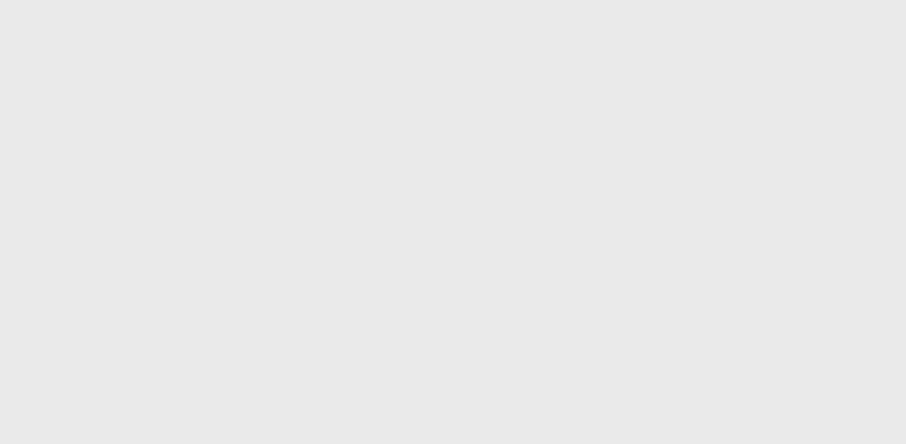
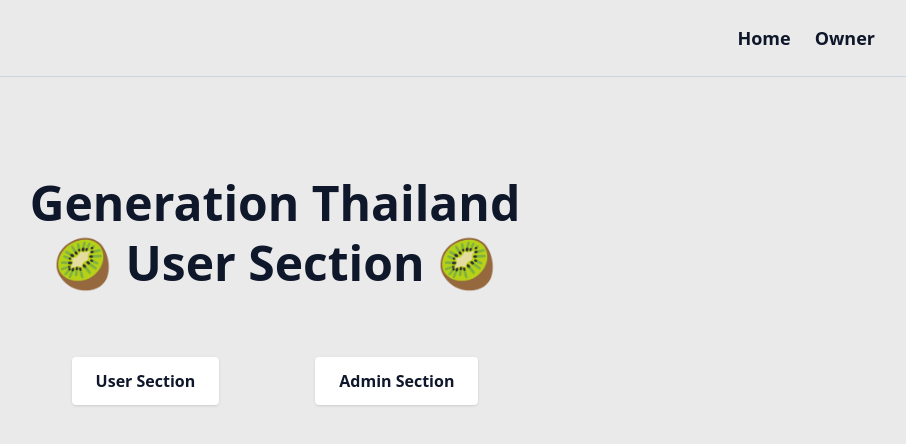
Before and after one commit to weerayosong/assessment-react, a React (Vite) app: page /user in a window 1280 px wide. Before the commit this address had no page. Shown: the top 444 px of the page, without its empty margins (365-1271 px from the left). Built offline with nearby package versions, Linux system fonts and the light colour scheme.

Commit message:
feat: add another 2 pages, btn onClick and useNavigate

```diff
--- a/src/App.jsx
+++ b/src/App.jsx
@@ -2,6 +2,9 @@ import { BrowserRouter, Routes, Route } from 'react-router-dom'
 import MainLayout from './components/MainLayout'
 import Home from './pages/Home'
 import Owner from './pages/Owner'
+import User from './pages/User'
+import Admin from './pages/Admin'
+
 function App() {
     return (
         <BrowserRouter>
@@ -9,6 +12,8 @@ function App() {
                 <Route path="/" element={<MainLayout />}>
                     <Route index={true} path="/" element={<Home />} />
                     <Route path="owner" element={<Owner />} />
+                    <Route path="user" element={<User />} />
+                    <Route path="admin" element={<Admin />} />
                 </Route>
             </Routes>
         </BrowserRouter>
--- a/src/components/SectionContent.jsx
+++ b/src/components/SectionContent.jsx
@@ -1,4 +1,6 @@
+import { useNavigate } from 'react-router-dom'
 export default function SectionContent({ title }) {
+    const navigate = useNavigate()
     return (
         <div className="flex flex-col items-center w-full">
             <h1 className="text-4xl md:text-5xl font-bold text-center mb-16 leading-tight">
@@ -8,10 +10,16 @@ export default function SectionContent({ title }) {
             </h1>
 
             <div className="flex gap-12 md:gap-24">
-                <button className="bg-white px-6 py-3 rounded shadow-sm font-bold hover:bg-slate-50 transition-colors">
+                <button
+                    className="bg-white px-6 py-3 rounded shadow-sm font-bold hover:bg-slate-50 transition-colors"
+                    onClick={() => navigate('/user')}
+                >
                     User Section
                 </button>
-                <button className="bg-white px-6 py-3 rounded shadow-sm font-bold hover:bg-slate-50 transition-colors">
+                <button
+                    className="bg-white px-6 py-3 rounded shadow-sm font-bold hover:bg-slate-50 transition-colors"
+                    onClick={() => navigate('/admin')}
+                >
                     Admin Section
                 </button>
             </div>
--- /dev/null
+++ b/src/pages/Admin.jsx
@@ -0,0 +1,5 @@
+import SectionContent from '../components/SectionContent'
+
+export default function Admin() {
+    return <SectionContent title="🍑 Admin Section 🍑" />
+}
--- /dev/null
+++ b/src/pages/User.jsx
@@ -0,0 +1,5 @@
+import SectionContent from '../components/SectionContent'
+
+export default function User() {
+    return <SectionContent title="🥝 User Section 🥝" />
+}
```
Also changed, not shown: 1 other file (tests, documents, lock files or other folders).
